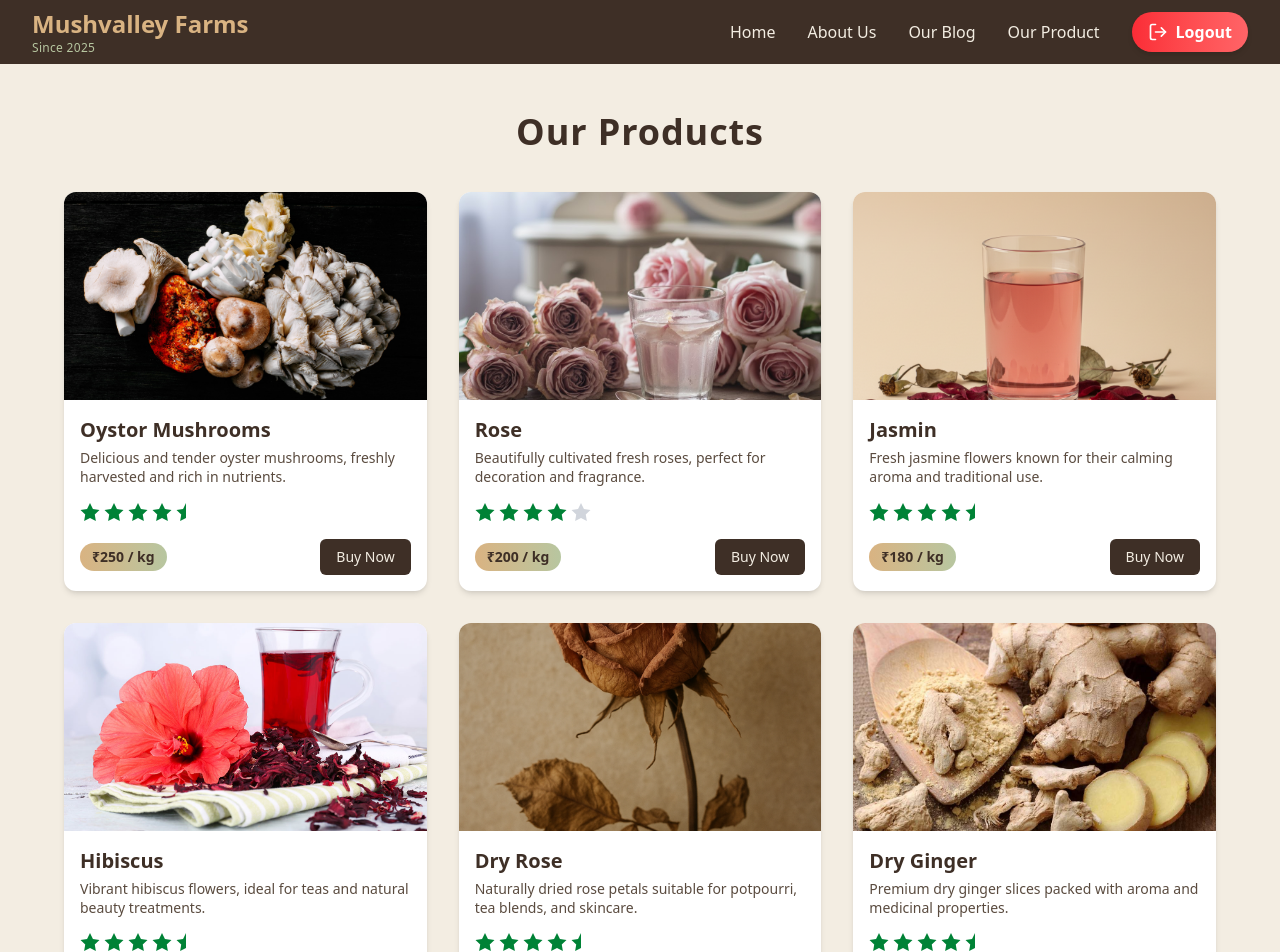
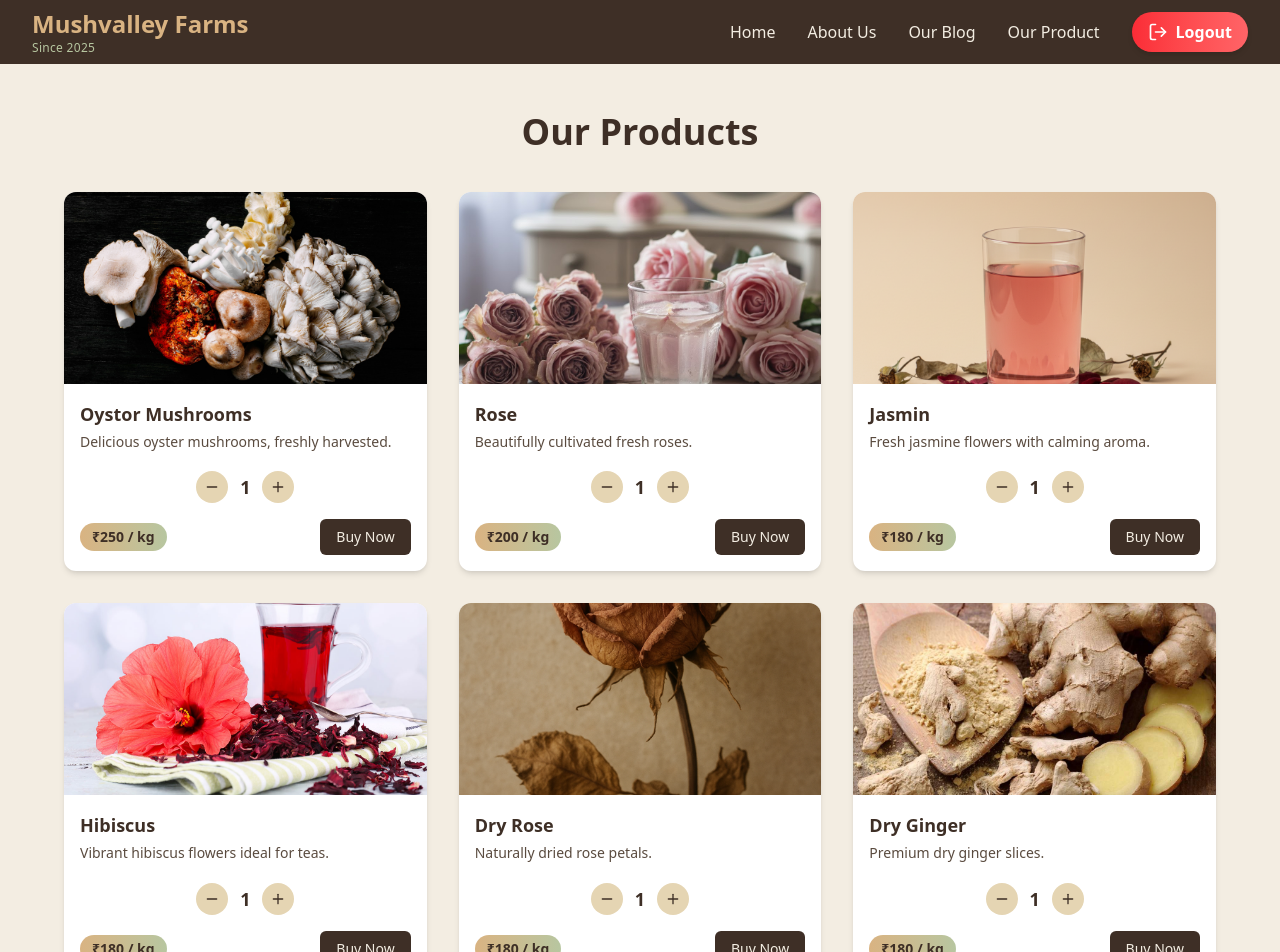
Before and after one commit to Raj85446696/MushvallyFarms, a React (Vite) app: page /ourproduct in a window 1280 px wide. Shown: the top 952 px of the page. Built offline with nearby package versions, Linux system fonts and the light colour scheme; sample sign-in values are in the browser's storage.

Commit message:
razorpay integration

```diff
--- a/index.html
+++ b/index.html
@@ -8,6 +8,7 @@
   </head>
   <body>
     <div id="root"></div>
+    <script src="https://checkout.razorpay.com/v1/checkout.js"></script>
     <script type="module" src="/src/main.jsx"></script>
   </body>
 </html>
--- a/src/components/Login.jsx
+++ b/src/components/Login.jsx
@@ -44,7 +44,8 @@ function Login() {
           : { phone: identity, password };
 
         const response = await fetch(
-          "https://mushvallyfarmsbackend.onrender.com/user/login",
+          "http://localhost:8000/user/login",
+          // "https://mushvallyfarmsbackend.onrender.com/user/login",
           {
             method: "POST",
             headers: {
@@ -120,7 +121,7 @@ function Login() {
                 className={`w-full border-b border-[#b7c6a0] focus:border-[#d9b382] bg-transparent py-2 outline-none transition ${
                   errors.identity && submitted ? "border-red-400" : ""
                 }`}
-                placeholder="you@example.com or +911234567890"
+                placeholder="email or phone "
                 value={identity}
                 onChange={(e) => {
                   setIdentity(e.target.value);
--- a/src/pages/OurProduct.jsx
+++ b/src/pages/OurProduct.jsx
@@ -1,154 +1,164 @@
-import React from "react";
+import React, { useState } from "react";
 import Navbar from "../components/Navbar";
 import Footor from "../components/Footor";
+import { Plus, Minus, X } from "lucide-react";
 import oystermushroomimg from "../assets/oystermushroom.jpg";
 import roseimg from "../assets/rose.jpg";
 import jasmineimg from "../assets/jasmin.png";
 import hibiscusimg from "../assets/hibiscus.jpg";
 import dryroseimg from "../assets/dryrose.png";
 import drygingerimg from "../assets/dryginger.jpg";
+import { ToastContainer, toast } from 'react-toastify';
+import 'react-toastify/dist/ReactToastify.css';
+
 
 const products = [
-  {
-    id: 1,
-    title: "Oystor Mushrooms",
-    description:
-      "Delicious and tender oyster mushrooms, freshly harvested and rich in nutrients.",
-    price: 250,
-    rating: 4.5,
-    image: oystermushroomimg,
-    category: "Mushrooms",
-  },
-  {
-    id: 2,
-    title: "Rose",
-    description:
-      "Beautifully cultivated fresh roses, perfect for decoration and fragrance.",
-    price: 200,
-    rating: 4,
-    image: roseimg,
-    category: "Flowers",
-  },
-  {
-    id: 3,
-    title: "Jasmin",
-    description:
-      "Fresh jasmine flowers known for their calming aroma and traditional use.",
-    price: 180,
-    rating: 4.8,
-    image: jasmineimg,
-    category: "Flowers",
-  },
-  {
-    id: 4,
-    title: "Hibiscus",
-    description:
-      "Vibrant hibiscus flowers, ideal for teas and natural beauty treatments.",
-    price: 180,
-    rating: 4.8,
-    image: hibiscusimg,
-    category: "Flowers",
-  },
-  {
-    id: 5,
-    title: "Dry Rose",
-    description:
-      "Naturally dried rose petals suitable for potpourri, tea blends, and skincare.",
-    price: 180,
-    rating: 4.8,
-    image: dryroseimg,
-    category: "Dried Flowers",
-  },
-  {
-    id: 6,
-    title: "Dry Ginger",
-    description:
-      "Premium dry ginger slices packed with aroma and medicinal properties.",
-    price: 180,
-    rating: 4.8,
-    image: drygingerimg,
-    category: "Spices",
-  }
+  { id: 1, title: "Oystor Mushrooms", description: "Delicious oyster mushrooms, freshly harvested.", price: 250, rating: 4.5, image: oystermushroomimg },
+  { id: 2, title: "Rose", description: "Beautifully cultivated fresh roses.", price: 200, rating: 4, image: roseimg },
+  { id: 3, title: "Jasmin", description: "Fresh jasmine flowers with calming aroma.", price: 180, rating: 4.8, image: jasmineimg },
+  { id: 4, title: "Hibiscus", description: "Vibrant hibiscus flowers ideal for teas.", price: 180, rating: 4.8, image: hibiscusimg },
+  { id: 5, title: "Dry Rose", description: "Naturally dried rose petals.", price: 180, rating: 4.8, image: dryroseimg },
+  { id: 6, title: "Dry Ginger", description: "Premium dry ginger slices.", price: 180, rating: 4.8, image: drygingerimg },
 ];
 
+function OurProduct() {
+  const [quantities, setQuantities] = useState(products.reduce((acc, p) => ({ ...acc, [p.id]: 1 }), {}));
+  const [showModal, setShowModal] = useState(false);
+  const [selectedProduct, setSelectedProduct] = useState(null);
+  const [address, setAddress] = useState({ address: "", city: "", postalCode: "", country: "" });
 
-function StarRating({ rating }) {
-  const fullStars = Math.floor(rating);
-  const halfStar = rating % 1 >= 0.5;
-  const emptyStars = 5 - fullStars - (halfStar ? 1 : 0);
+  const increaseQty = (id) => setQuantities((p) => ({ ...p, [id]: p[id] + 1 }));
+  const decreaseQty = (id) => setQuantities((p) => ({ ...p, [id]: p[id] > 1 ? p[id] - 1 : 1 }));
 
-  return (
-    <div className="flex items-center space-x-1 text-green-700 mt-1">
-      {[...Array(fullStars)].map((_, i) => (
-        <svg key={i} className="w-5 h-5 fill-current" viewBox="0 0 20 20" aria-hidden="true">
-          <path d="M10 15l-5.878 3.09 1.123-6.545L.49 6.91l6.562-.955L10 0l2.948 5.955 6.562.955-4.755 4.635 1.123 6.545z" />
-        </svg>
-      ))}
-      {halfStar && (
-        <svg className="w-5 h-5 fill-current" viewBox="0 0 20 20" aria-hidden="true">
-          <defs>
-            <linearGradient id="halfGrad">
-              <stop offset="50%" stopColor="currentColor" />
-              <stop offset="50%" stopColor="transparent" />
-            </linearGradient>
-          </defs>
-          <path
-            fill="url(#halfGrad)"
-            d="M10 15l-5.878 3.09 1.123-6.545L.49 6.91l6.562-.955L10 0l2.948 5.955 6.562.955-4.755 4.635 1.123 6.545z"
-          />
-        </svg>
-      )}
-      {[...Array(emptyStars)].map((_, i) => (
-        <svg key={i} className="w-5 h-5 fill-gray-300" viewBox="0 0 20 20" aria-hidden="true">
-          <path d="M10 15l-5.878 3.09 1.123-6.545L.49 6.91l6.562-.955L10 0l2.948 5.955 6.562.955-4.755 4.635 1.123 6.545z" />
-        </svg>
-      ))}
-    </div>
-  );
-}
+  const handleBuyClick = (product) => {
+    setSelectedProduct(product);
+    setShowModal(true);
+  };
 
-function OurProduct() {
+  const handleOrder = async () => {
+    const userId = "672f1ab6e4c95f2dc98f342a"; // ⚠️ Replace with logged-in user ID from your app or localStorage
+
+    const orderData = {
+      userId, // required by backend
+      orderItems: [
+        {
+          name: selectedProduct.title,
+          qty: quantities[selectedProduct.id],
+          image: selectedProduct.image,
+          price: selectedProduct.price,
+          product: "672f1ab6e4c95f2dc98f343b" // ⚠️ Replace with actual MongoDB Product ID
+        },
+      ],
+      shippingAddress: {
+        address: address.address,
+        city: address.city,
+        postalCode: address.postalCode,
+        country: address.country,
+      },
+      paymentMethod: "Razorpay", // required field
+      totalPrice: selectedProduct.price * quantities[selectedProduct.id],
+    };
+
+    try {
+      const res = await fetch("https://mushvallyfarmsbackend.onrender.com/user/order", {
+        method: "POST",
+        headers: { "Content-Type": "application/json" },
+        body: JSON.stringify(orderData),
+      });
+
+      const data = await res.json();
+
+      if (data?.order?.id) {
+        openRazorpayPopup(data.order);
+      } else {
+        alert("❌ Failed to create Razorpay order");
+      }
+
+      setShowModal(false);
+    } catch (error) {
+      console.error("Order Error:", error);
+      alert("❌ Something went wrong!");
+    }
+  };
+
+
+  const openRazorpayPopup = (order) => {
+    const options = {
+      key: "rzp_test_RZbWROZOjz6zOD",
+      amount: order.amount,
+      currency: order.currency,
+      name: "Organic Store",
+      description: selectedProduct.title,
+      image: "/logo.png",
+      order_id: order.id,
+      handler: async function (response) {
+        toast.success("✅ Payment Successful!", {
+          position: "top-center",
+          autoClose: 3000,
+        });
+
+
+        // verify payment
+        await fetch("https://mushvallyfarmsbackend.onrender.com/user/verify", {
+          method: "POST",
+          headers: { "Content-Type": "application/json" },
+          body: JSON.stringify(response),
+        });
+      },
+      prefill: {
+        name: "Rituraj Kumar",
+        email: "ritu@example.com",
+        contact: "9999999999",
+      },
+      notes: { address: address.address },
+      theme: { color: "#3e2f26" },
+    };
+
+    const rzp = new window.Razorpay(options);
+    rzp.open();
+  };
+
   return (
     <>
       <Navbar />
       <main className="bg-[#f3ede2] min-h-screen py-12 px-4 md:px-10">
         <div className="max-w-6xl mx-auto">
-          <h1 className="text-3xl md:text-4xl font-extrabold mb-10 text-[#3e2f26] text-center tracking-wide">
+          <h1 className="text-3xl md:text-4xl font-extrabold mb-10 text-[#3e2f26] text-center">
             Our Products
           </h1>
 
           <div className="grid gap-8 sm:grid-cols-2 lg:grid-cols-3">
-            {products.map(({ id, title, description, price, rating, image }) => (
+            {products.map((p) => (
               <div
-                key={id}
-                className="bg-white rounded-xl shadow-md hover:shadow-lg transform hover:-translate-y-1 transition-all duration-400 flex flex-col overflow-hidden"
+                key={p.id}
+                className="bg-white rounded-xl shadow-md hover:shadow-lg transform hover:-translate-y-1 transition-all flex flex-col overflow-hidden"
               >
-                {/* Image */}
-                <div className="relative h-48 sm:h-52 overflow-hidden">
-                  <img
-                    src={image}
-                    alt={title}
-                    className="w-full h-full object-cover transition-transform duration-500 hover:scale-105"
-                  />
+                <div className="relative h-48 overflow-hidden">
+                  <img src={p.image} alt={p.title} className="w-full h-full object-cover hover:scale-105 transition" />
                 </div>
+                <div className="flex flex-col flex-grow p-4">
+                  <h2 className="text-lg font-semibold text-[#3e2f26] mb-1">{p.title}</h2>
+                  <p className="text-sm text-[#5a4b3f] mb-3 leading-snug">{p.description}</p>
 
-                {/* Details */}
-                <div className="flex flex-col flex-grow p-4">
-                  <h2 className="text-lg md:text-xl font-semibold text-[#3e2f26] mb-1">
-                    {title}
-                  </h2>
-                  {description && (
-                    <p className="text-sm text-[#5a4b3f] mb-3 leading-snug line-clamp-2">
-                      {description}
-                    </p>
-                  )}
-                  <StarRating rating={rating} />
+                  {/* Quantity Selector */}
+                  <div className="flex items-center justify-center mt-2 space-x-3">
+                    <button onClick={() => decreaseQty(p.id)} className="p-2 bg-[#e5d5b3] rounded-full hover:bg-[#d9b382]">
+                      <Minus className="w-4 h-4 text-[#3e2f26]" />
+                    </button>
+                    <span className="font-semibold text-[#3e2f26] text-lg">{quantities[p.id]}</span>
+                    <button onClick={() => increaseQty(p.id)} className="p-2 bg-[#e5d5b3] rounded-full hover:bg-[#d9b382]">
+                      <Plus className="w-4 h-4 text-[#3e2f26]" />
+                    </button>
+                  </div>
 
                   <div className="mt-4 flex items-center justify-between">
                     <span className="bg-gradient-to-r from-[#d9b382] to-[#b7c6a0] text-[#3e2f26] font-bold px-3 py-1 text-sm rounded-full">
-                      ₹{price} / kg
+                      ₹{p.price} / kg
                     </span>
-                    <button className="bg-[#3e2f26] text-[#f3ede2] font-medium py-2 px-4 text-sm rounded-md hover:bg-[#2b251f] hover:scale-105 transition-all duration-300">
+                    <button
+                      onClick={() => handleBuyClick(p)}
+                      className="bg-[#3e2f26] text-[#f3ede2] py-2 px-4 text-sm rounded-md hover:bg-[#2b251f] transition"
+                    >
                       Buy Now
                     </button>
                   </div>
@@ -158,6 +168,60 @@ function OurProduct() {
           </div>
         </div>
       </main>
+
+      {/* Modal */}
+      {showModal && selectedProduct && (
+        <div className="fixed inset-0 flex items-center justify-center bg-black bg-opacity-40 z-50">
+          <div className="bg-white rounded-xl p-6 w-96 relative shadow-xl">
+            <button
+              onClick={() => setShowModal(false)}
+              className="absolute top-3 right-3 text-gray-500 hover:text-red-600"
+            >
+              <X className="w-5 h-5" />
+            </button>
+            <h2 className="text-xl font-bold text-[#3e2f26] mb-4 text-center">
+              Enter Delivery Address
+            </h2>
+
+            <input
+              type="text"
+              placeholder="Address"
+              className="w-full border p-2 rounded mb-3"
+              value={address.address}
+              onChange={(e) => setAddress({ ...address, address: e.target.value })}
+            />
+            <input
+              type="text"
+              placeholder="City"
+              className="w-full border p-2 rounded mb-3"
+              value={address.city}
+              onChange={(e) => setAddress({ ...address, city: e.target.value })}
+            />
+            <input
+              type="text"
+              placeholder="Postal Code"
+              className="w-full border p-2 rounded mb-3"
+              value={address.postalCode}
+              onChange={(e) => setAddress({ ...address, postalCode: e.target.value })}
+            />
+            <input
+              type="text"
+              placeholder="Country"
+              className="w-full border p-2 rounded mb-4"
+              value={address.country}
+              onChange={(e) => setAddress({ ...address, country: e.target.value })}
+            />
+
+            <button
+              onClick={handleOrder}
+              className="w-full bg-[#3e2f26] text-[#f3ede2] py-2 rounded-md hover:bg-[#2b251f] transition"
+            >
+              Proceed to Pay
+            </button>
+          </div>
+        </div>
+      )}
+
       <Footor />
     </>
   );
```
